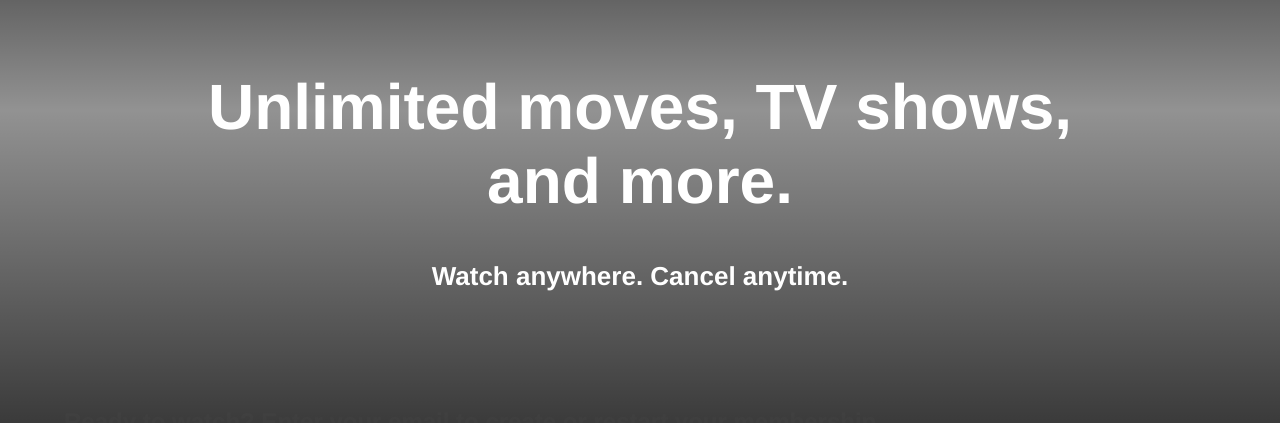
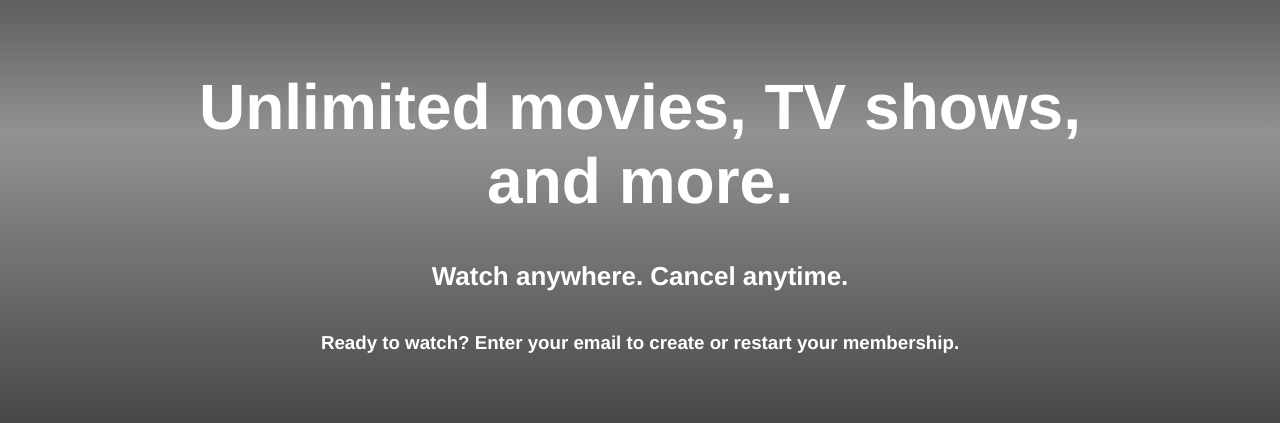
Before and after one commit to rimmyle/Notflix, a Next.js app in the folder notflix/: page / in a window 1280 px wide. Shown: the part 278-701 px from the top of the page. Built offline with nearby package versions, Linux system fonts and the light colour scheme.

Commit message:
More main story card text

```diff
--- a/notflix/components/maincard.tsx
+++ b/notflix/components/maincard.tsx
@@ -17,11 +17,16 @@ function MainCard() {
                 </div>
                 <div className={styles['maincard-text']}>
                     <h1 className={styles.title}>
-                        Unlimited moves, TV shows, and more.
+                        Unlimited movies, TV shows, and more.
                     </h1>
                     <h2 className={styles.subtitle}>
                         Watch anywhere. Cancel anytime.
                     </h2>
+                    <form className={styles['email-form']}>
+                        <h3 className={styles['email-form-title']}>
+                            Ready to watch? Enter your email to create or restart your membership.
+                        </h3>
+                    </form>
                 </div>
 
 
--- a/notflix/styles/maincard.module.css
+++ b/notflix/styles/maincard.module.css
@@ -61,3 +61,8 @@
 .subtitle {
     font-size: 1.625rem;
 }
+
+.email-form {
+    display: flex;
+    flex-direction: column;
+}
```
